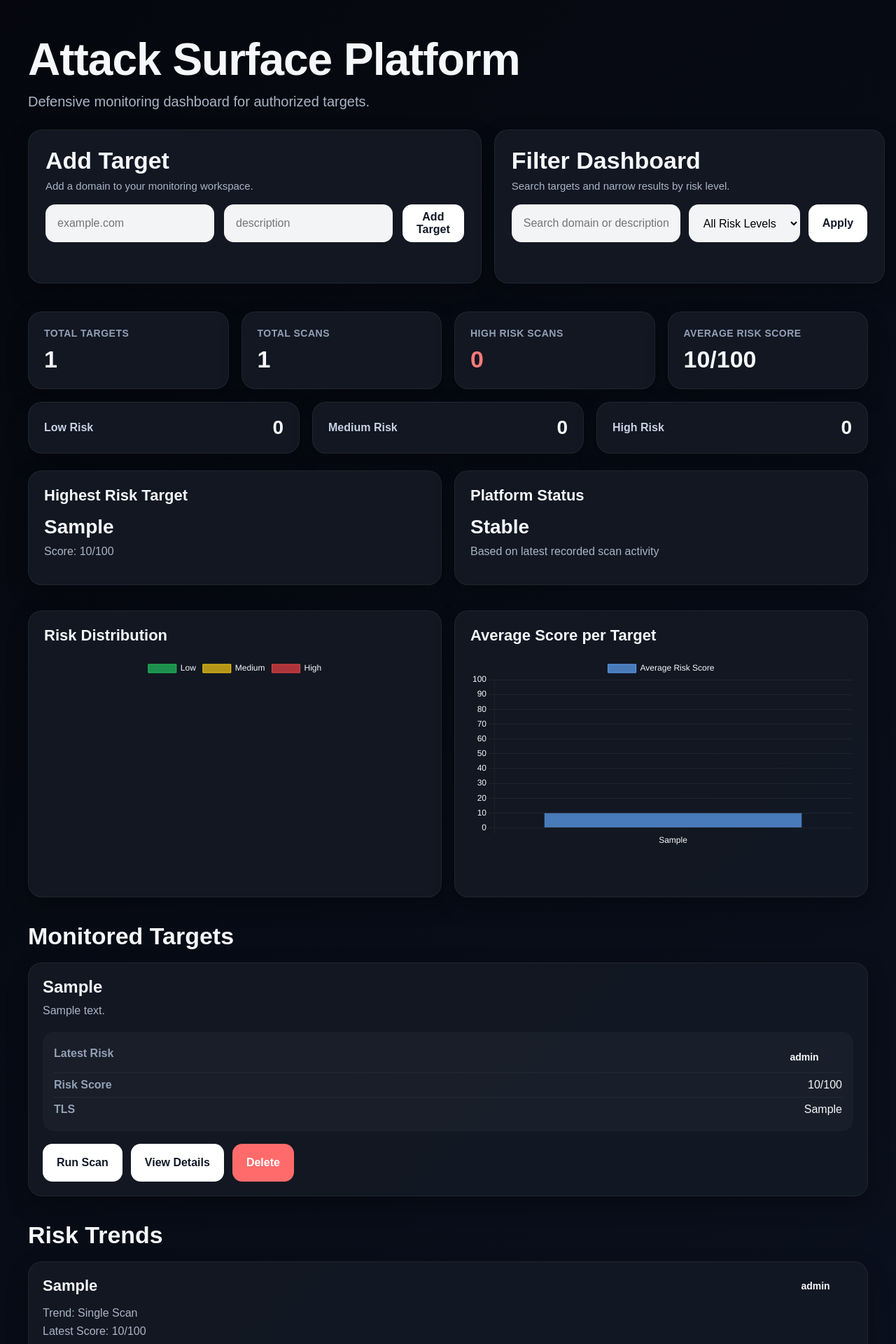
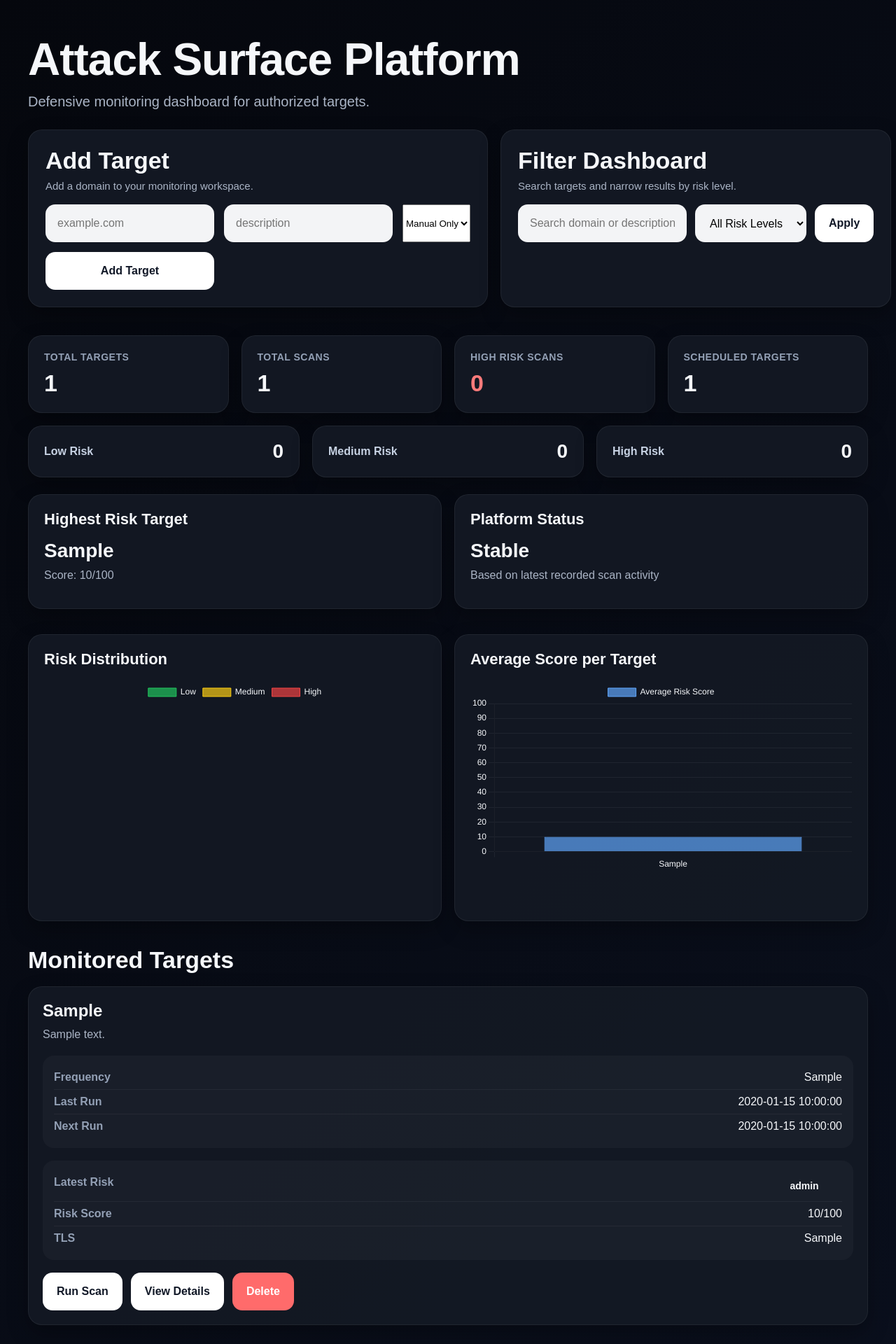
Before and after one commit to xanast/attack-surface-platform, a FastAPI app: page / in a window 1280 px wide. Shown: the top 1920 px of the page at 70% size. Run offline with FastAPI, Linux system fonts and the light colour scheme; tables that the repository leaves empty hold one stand-in row (values such as "Sample post").

Commit message:
Add scheduled scan metadata to targets

```diff
--- a/app/models/target.py
+++ b/app/models/target.py
@@ -10,4 +10,9 @@
     id = Column(Integer, primary_key=True, index=True)
     domain = Column(String, unique=True, index=True)
     description = Column(String, nullable=True)
+
+    scan_frequency = Column(String, default="manual")
+    last_run_at = Column(DateTime, nullable=True)
+    next_run_at = Column(DateTime, nullable=True)
+
     created_at = Column(DateTime, default=datetime.utcnow)
--- a/app/static/css/style.css
+++ b/app/static/css/style.css
@@ -183,7 +183,7 @@
 
 .filter-form {
     display: grid;
-    grid-template-columns: 1.35fr 1fr auto;
+    grid-template-columns: 1.45fr 1fr auto;
     gap: 12px;
     align-items: center;
 }
@@ -221,6 +221,7 @@
     align-items: center;
     justify-content: center;
     box-sizing: border-box;
+    white-space: nowrap;
 }
 
 .target-form button:hover,
@@ -515,3 +516,9 @@
         align-items: flex-start;
     }
 }
+.schedule-box {
+    background: rgba(255, 255, 255, 0.03);
+    border-radius: 16px;
+    padding: 14px 16px;
+    margin-bottom: 18px;
+}
--- a/app/templates/index.html
+++ b/app/templates/index.html
@@ -19,6 +19,14 @@
         <form action="/targets/add" method="post" class="target-form">
             <input name="domain" placeholder="example.com" required>
             <input name="description" placeholder="description">
+
+            <select name="scan_frequency">
+                <option value="manual">Manual Only</option>
+                <option value="daily">Daily</option>
+                <option value="weekly">Weekly</option>
+                <option value="monthly">Monthly</option>
+            </select>
+
             <button type="submit">Add Target</button>
         </form>
     </div>
@@ -59,8 +67,8 @@
     </div>
 
     <div class="metric-card">
-        <span class="metric-label">Average Risk Score</span>
-        <span class="metric-value">{{ stats.avg_risk_score }}/100</span>
+        <span class="metric-label">Scheduled Targets</span>
+        <span class="metric-value">{{ stats.scheduled_targets }}</span>
     </div>
 </div>
 
@@ -131,6 +139,21 @@
             <div>
                 <h3>{{ item.domain }}</h3>
                 <p class="muted">{{ item.description if item.description else "No description" }}</p>
+            </div>
+        </div>
+
+        <div class="schedule-box">
+            <div class="target-risk-row">
+                <span class="label">Frequency</span>
+                <span class="value">{{ item.scan_frequency|capitalize }}</span>
+            </div>
+            <div class="target-risk-row">
+                <span class="label">Last Run</span>
+                <span class="value">{{ item.last_run_at if item.last_run_at else "Never" }}</span>
+            </div>
+            <div class="target-risk-row">
+                <span class="label">Next Run</span>
+                <span class="value">{{ item.next_run_at if item.next_run_at else "Manual" }}</span>
             </div>
         </div>
 
```
Also changed, not shown: app/routes/web.py (+35 -2 lines).
